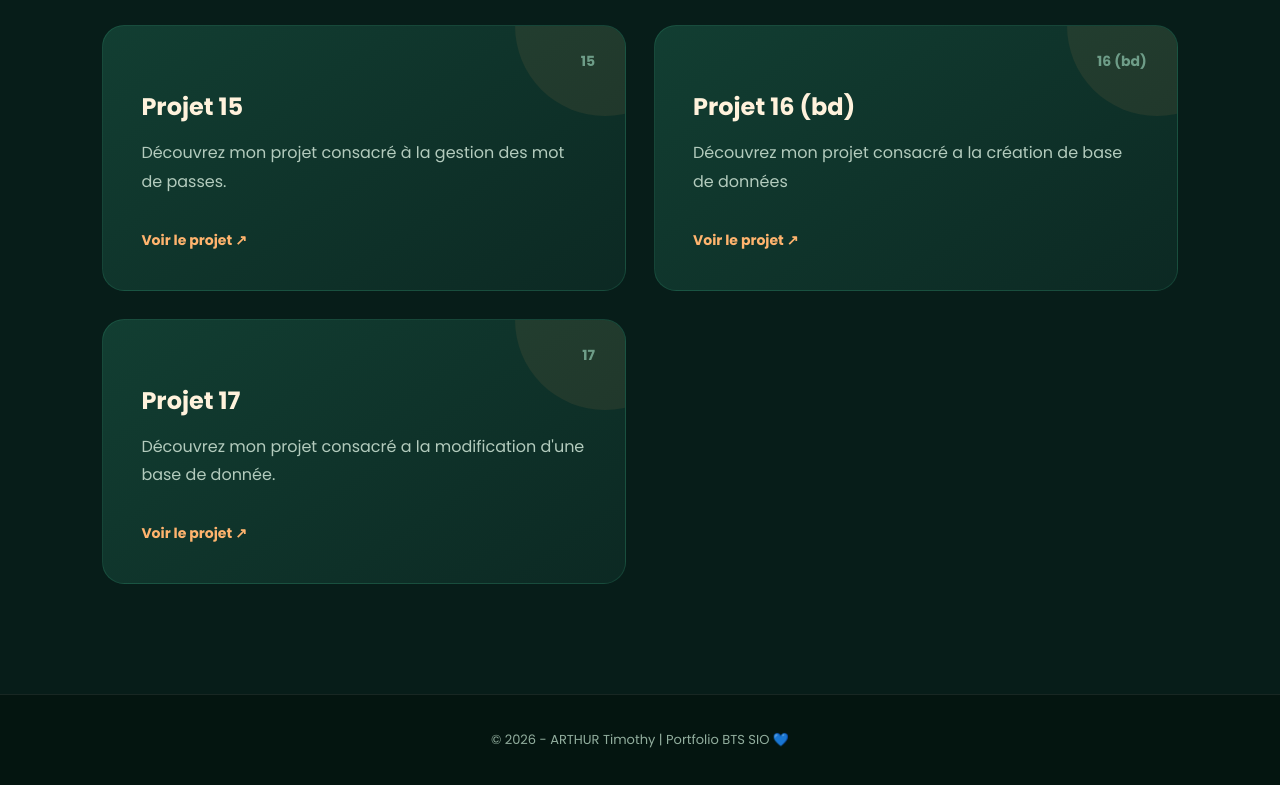
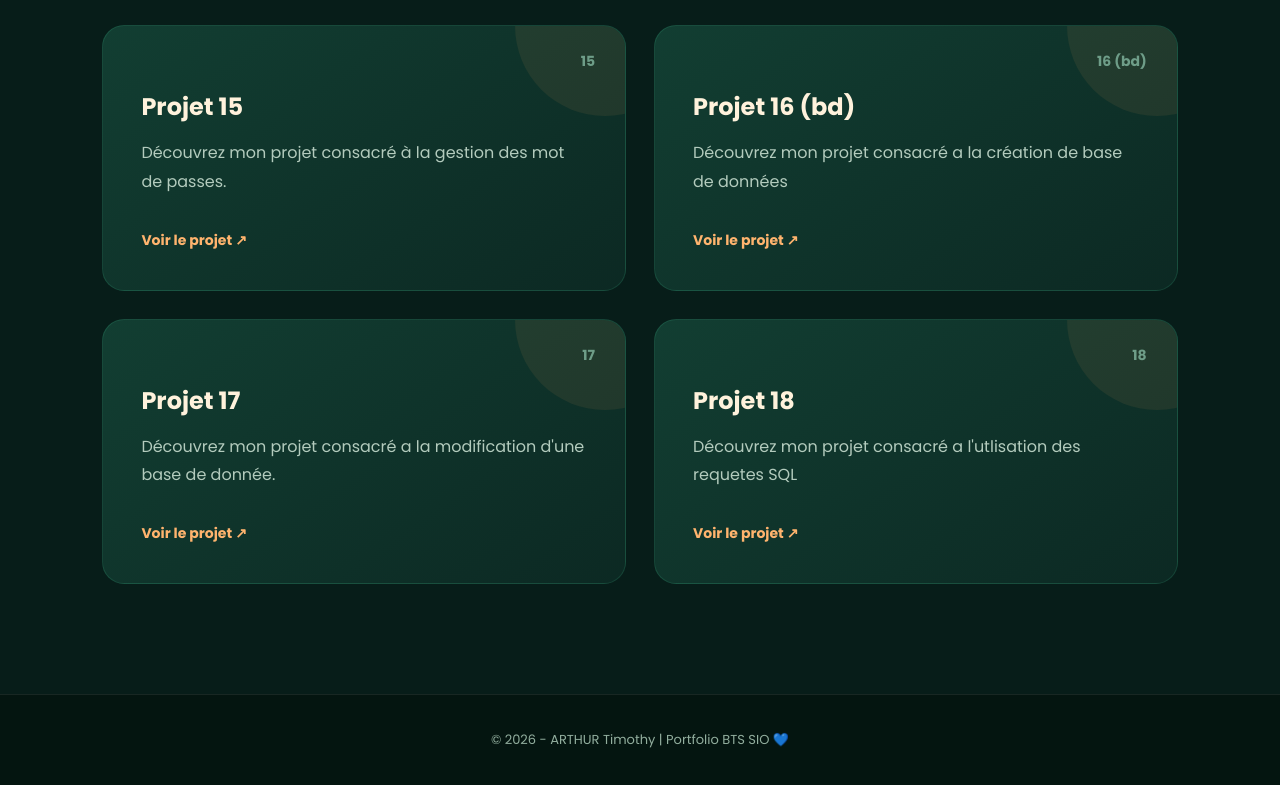
Before and after one commit to timothy91vilgenis/TP, a plain HTML site: page index.html in a window 1280 px wide. Shown: the part 1648-2433 px from the top of the page. Drawn offline with Linux system fonts and the light colour scheme.

Commit message:
Update index.html

```diff
--- a/index.html
+++ b/index.html
@@ -222,6 +222,26 @@
                     </span>
 
                 </a>
+                                               </a>
+                 <!-- PROJET 18 -->
+                <a href="TP18.pdf" class="project-card">
+
+                    <div class="project-number">18</div>
+
+                    <div class="project-icon"></div>
+
+                    <h3>Projet 18</h3>
+
+                    <p>
+                        Découvrez mon projet consacré
+                        a l'utlisation des requetes SQL
+                    </p>
+
+                    <span class="project-link">
+                        Voir le projet ↗
+                    </span>
+
+                </a>
 
 
 
```
